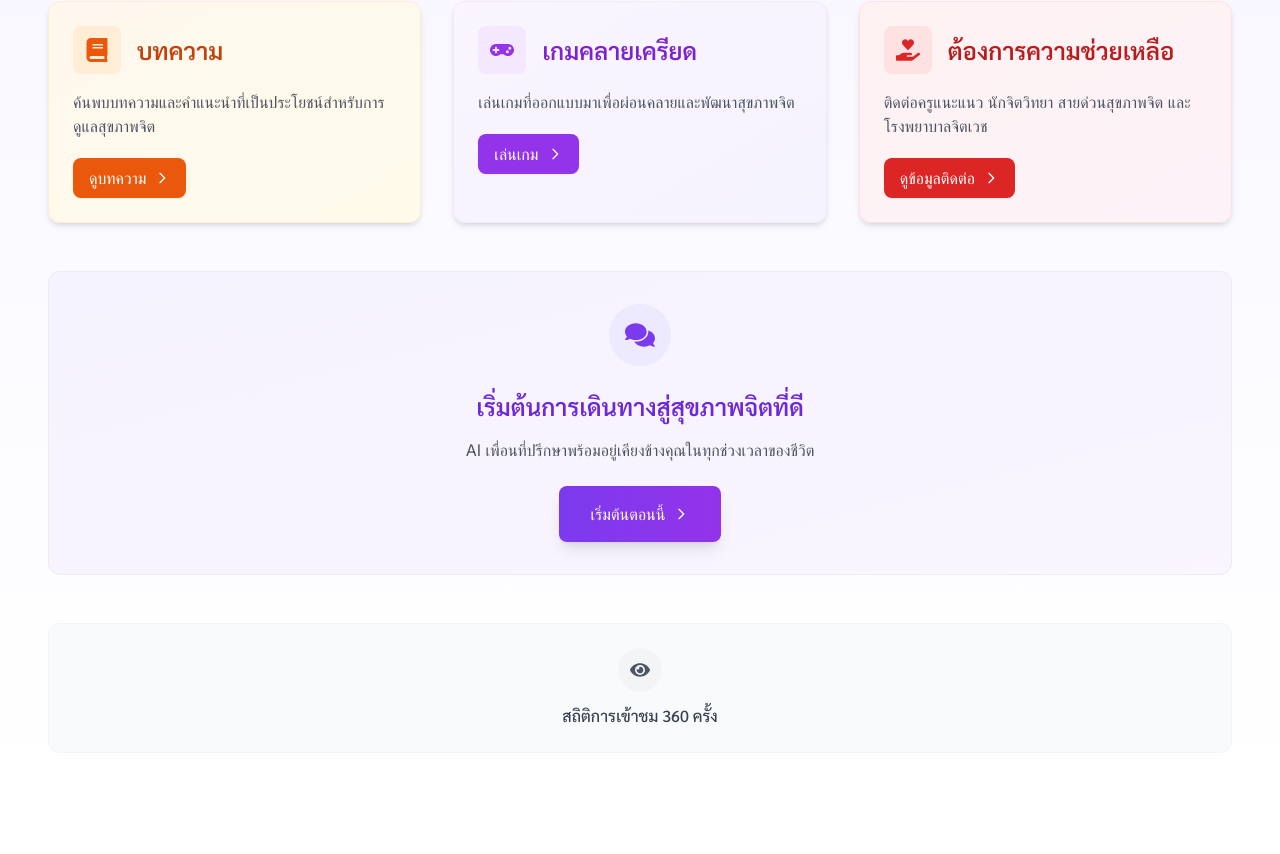
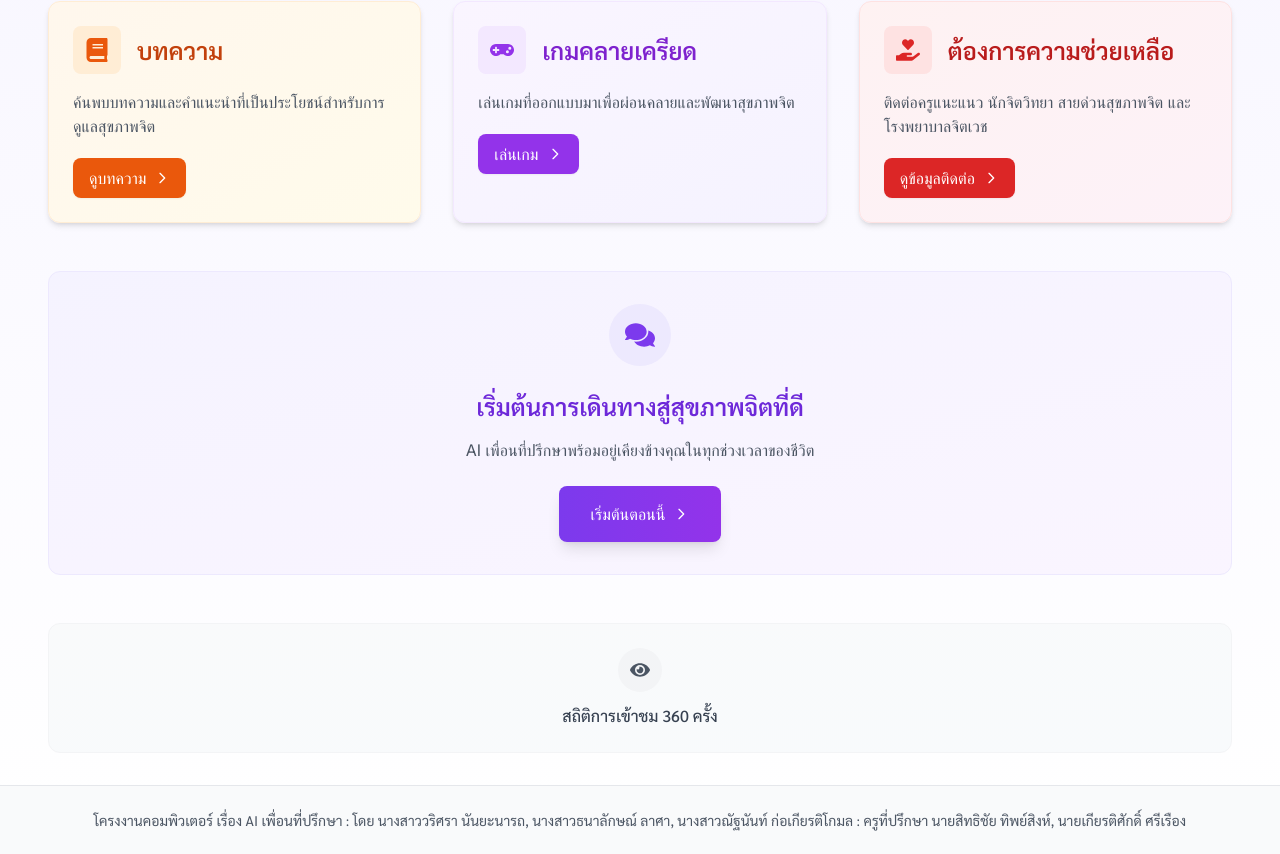
Before and after one commit to jansitthichai/ai-counselor, a Next.js app: page / in a window 1280 px wide. Shown: the part 481-1335 px from the top of the page. Before the commit the page ends 1266 px from the top, so only its background shows below. Built offline with nearby package versions, Linux system fonts and the light colour scheme.

Commit message:
Add footer with project information and student/teacher details

```diff
--- /dev/null
+++ b/app/components/Footer.tsx
@@ -0,0 +1,24 @@
+'use client'
+
+import { usePathname } from 'next/navigation'
+
+export default function Footer() {
+  const pathname = usePathname()
+
+  // ไม่แสดง footer ในหน้าแชท
+  if (pathname === '/chat') {
+    return null
+  }
+
+  return (
+    <footer className="bg-gray-50 border-t border-gray-200 py-4 md:py-6">
+      <div className="max-w-7xl mx-auto px-4 sm:px-6 lg:px-8">
+        <div className="text-center">
+          <p className="text-xs md:text-sm text-gray-600 font-sarabun">
+            โครงงานคอมพิวเตอร์ เรื่อง AI เพื่อนที่ปรึกษา : โดย นางสาววริศรา นันยะนารถ, นางสาวธนาลักษณ์ ลาศา, นางสาวณัฐนันท์ ก่อเกียรติโกมล : ครูที่ปรึกษา นายสิทธิชัย ทิพย์สิงห์, นายเกียรติศักดิ์ ศรีเรือง
+          </p>
+        </div>
+      </div>
+    </footer>
+  )
+}
--- a/app/layout.tsx
+++ b/app/layout.tsx
@@ -3,6 +3,7 @@
 import './globals.css'
 import { FaHome, FaComments, FaChartLine, FaBook, FaGamepad, FaHandHoldingHeart, FaClipboardList } from 'react-icons/fa'
 import Link from 'next/link'
+import Footer from './components/Footer'
 
 
 const inter = Inter({
@@ -139,6 +140,9 @@
             {children}
           </main>
 
+          {/* Footer - ไม่แสดงในหน้าแชท */}
+          <Footer />
+
           {/* Mobile Bottom Navigation */}
           <nav className="md:hidden fixed bottom-0 left-0 right-0 bg-white border-t border-gray-200 z-50">
             <div className="grid grid-cols-7 h-16">
```
